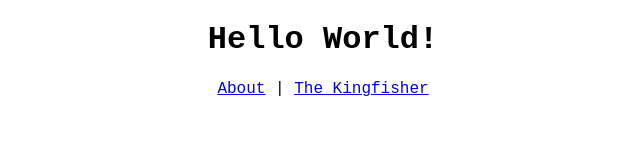
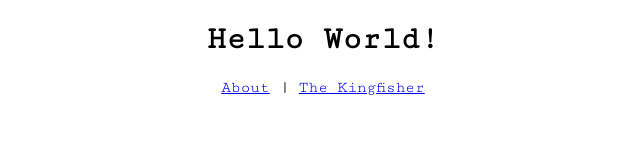
Before and after one commit to AllenDCooper/profile, a plain HTML site: page index.html in a window 1280 px wide. Shown: the whole page, without its empty margins (317-957 px from the left). Drawn offline with Linux system fonts and the light colour scheme.

Commit message:
linked to Google font

```diff
--- a/index.html
+++ b/index.html
@@ -4,7 +4,7 @@
     <meta charset="UTF-8">
     <meta name="viewport" content="width=device-width, initial-scale=1.0">
     <meta http-equiv="X-UA-Compatible" content="ie=edge">
-    <link rel="stylesheet" type="text/css" href="style/style.css"
+    <link rel="stylesheet" type="text/css" href="style/style.css">
     <link href="https://fonts.googleapis.com/css?family=Cutive+Mono" rel="stylesheet">
     <title>Document</title>
 </head>
```
